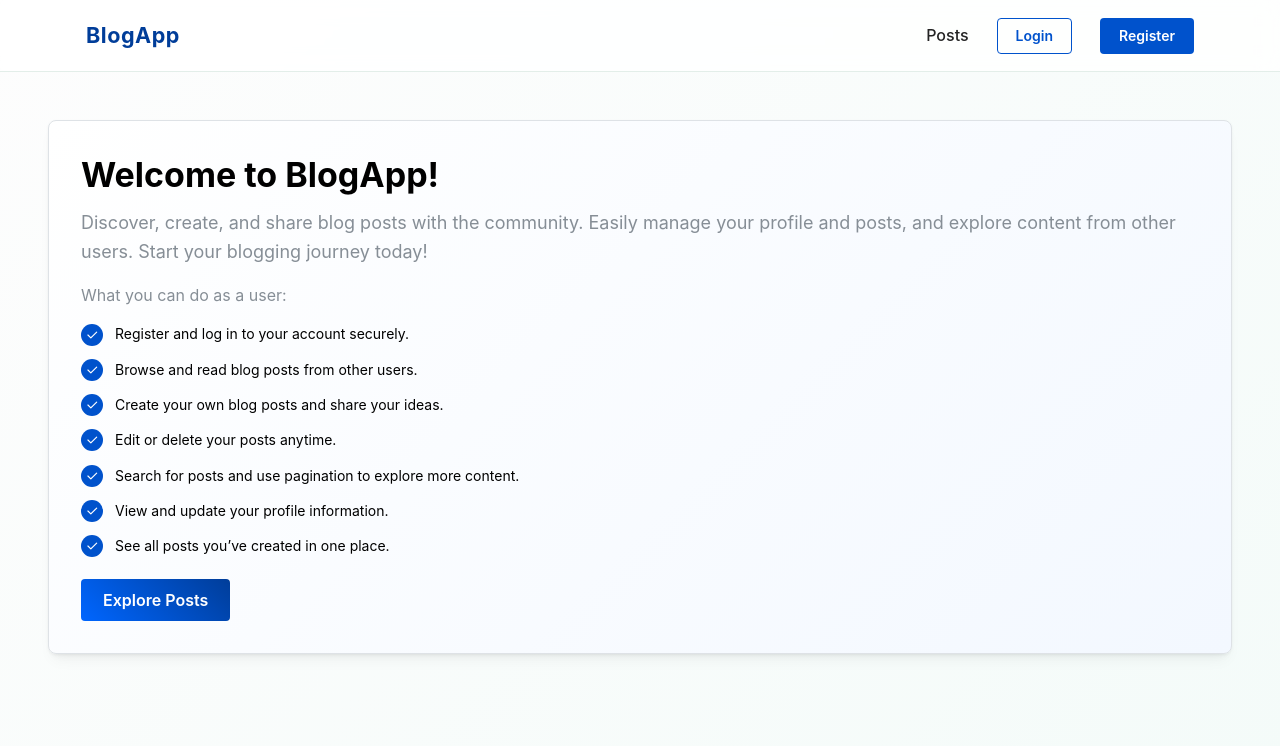
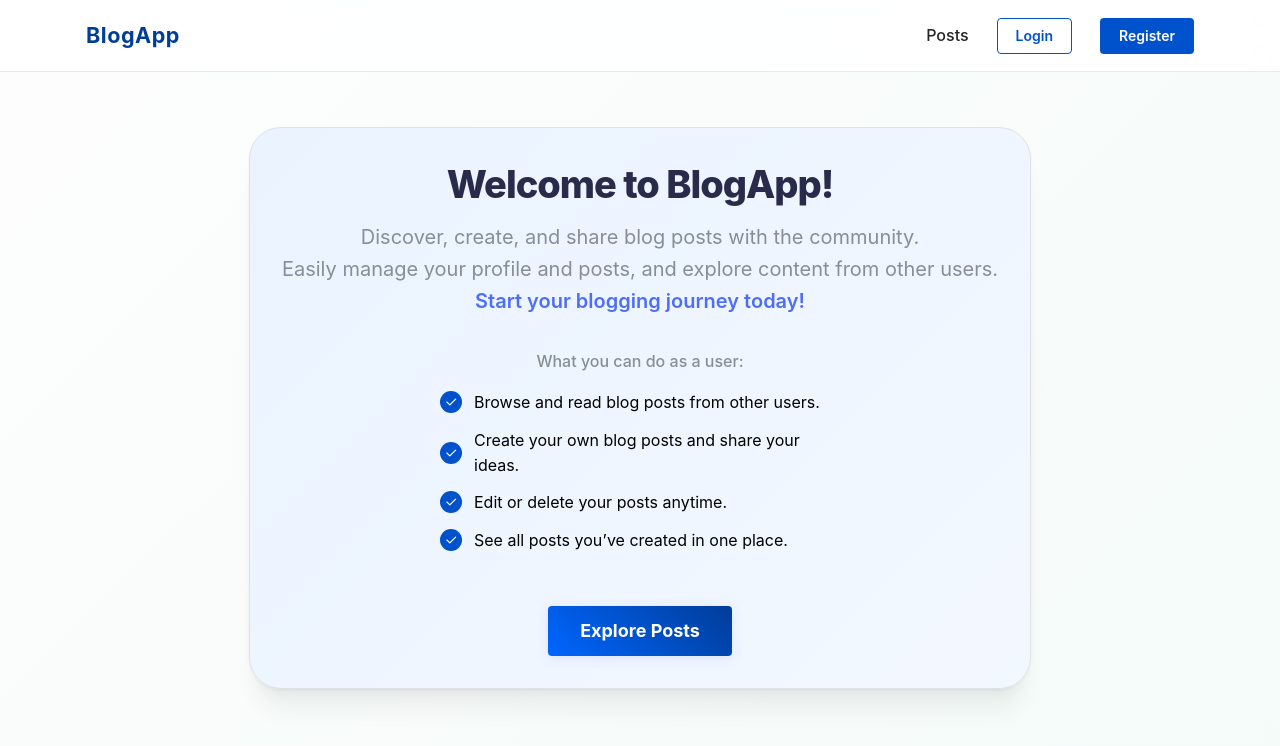
Before and after one commit to Adarsh-S18/Blog-UI, a Next.js app: page / in a window 1280 px wide. Shown: the top 746 px of the page. Built offline with nearby package versions, Linux system fonts and the light colour scheme.

Commit message:
Improve the UI design across application pages

```diff
--- a/src/app/page.tsx
+++ b/src/app/page.tsx
@@ -15,28 +15,35 @@ import { IconCheck } from "@tabler/icons-react";
 
 export default function Home() {
   return (
-    <Stack p="xl" gap="lg">
+    <Stack p="xl" gap="lg" style={{ minHeight: "80vh", justifyContent: "center" }}>
       <Paper
-        radius="md"
+        radius="xl"
         p="xl"
-        shadow="sm"
+        shadow="lg"
         withBorder
         style={{
-          background: "linear-gradient(135deg,#ffffff,#f3f8ff)",
+          background: "linear-gradient(135deg,#eaf3ff 0%,#f3f8ff 100%)",
+          maxWidth: 1200,
+          margin: "0 auto",
         }}
       >
-        <Title order={1} mb="sm">
+        <div style={{ textAlign: "center", marginBottom: "2rem" }}>
+          <Title order={1} mb="sm" style={{ fontSize: 38, fontWeight: 800, letterSpacing: "-1px", color: "#2a2a4a" }}>
             Welcome to BlogApp!
           </Title>
-        <Text size="lg" mb="md" c="dimmed">
-          Discover, create, and share blog posts with the community. Easily manage your profile and posts, and explore content from other users. Start your blogging journey today!
+          <Text size="lg" mb="md" c="dimmed" style={{ fontSize: 20 }}>
+            Discover, create, and share blog posts with the community.<br />
+            Easily manage your profile and posts, and explore content from other users.<br />
+            <span style={{ color: "#4f6ef7", fontWeight: 600 }}>Start your blogging journey today!</span>
           </Text>
-        <Text size="md" mb="md" c="dimmed">
+        </div>
+        <Text size="md" mb="md" c="dimmed" style={{ textAlign: "center", fontWeight: 500 }}>
           What you can do as a user:
         </Text>
+        <div style={{ display: "flex", justifyContent: "center" }}>
           <List
             spacing="sm"
-          size="sm"
+            size="md"
             icon={
               <ThemeIcon
                 size={22}
@@ -52,23 +59,23 @@ export default function Home() {
               </ThemeIcon>
             }
             mb="lg"
+            style={{ maxWidth: 400 }}
           >
-          <List.Item>Register and log in to your account securely.</List.Item>
             <List.Item>Browse and read blog posts from other users.</List.Item>
             <List.Item>Create your own blog posts and share your ideas.</List.Item>
             <List.Item>Edit or delete your posts anytime.</List.Item>
-          <List.Item>Search for posts and use pagination to explore more content.</List.Item>
-          <List.Item>View and update your profile information.</List.Item>
             <List.Item>See all posts you’ve created in one place.</List.Item>
           </List>
-        <Group>
+        </div>
+        <Group justify="center" mt="xl">
           <Button
             component={Link}
             href="/posts"
-            size="md"
+            size="lg"
             color="brand"
             variant="gradient"
             gradient={{ from: "brand.5", to: "brand.7" }}
+            style={{ boxShadow: "0 2px 12px rgba(80,80,200,0.12)", fontWeight: 700, fontSize: 18, padding: "0.75rem 2rem" }}
           >
             Explore Posts
           </Button>
```
Also changed, not shown: src/app/posts/page.tsx (+16 -5 lines), src/app/profile/page.tsx (+13 -3 lines). Lines whose indentation alone changed are shown as unchanged.
